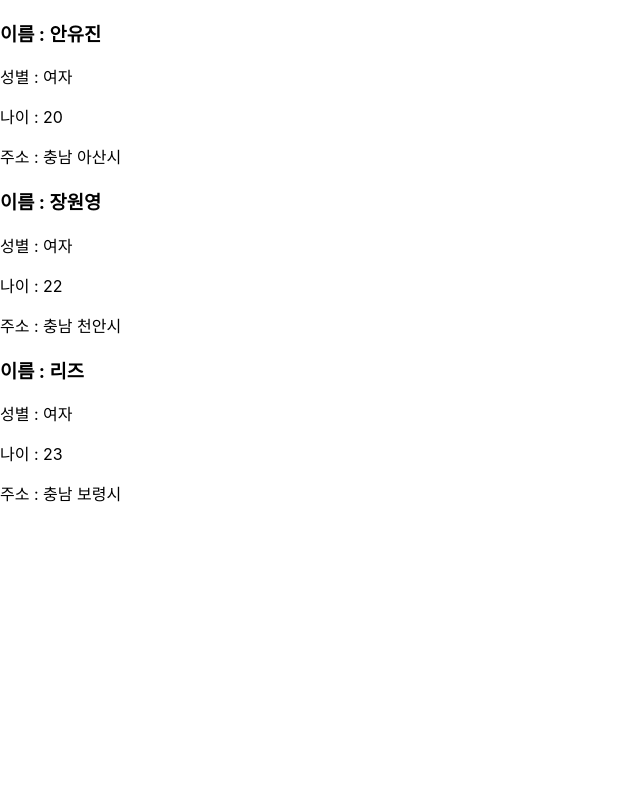
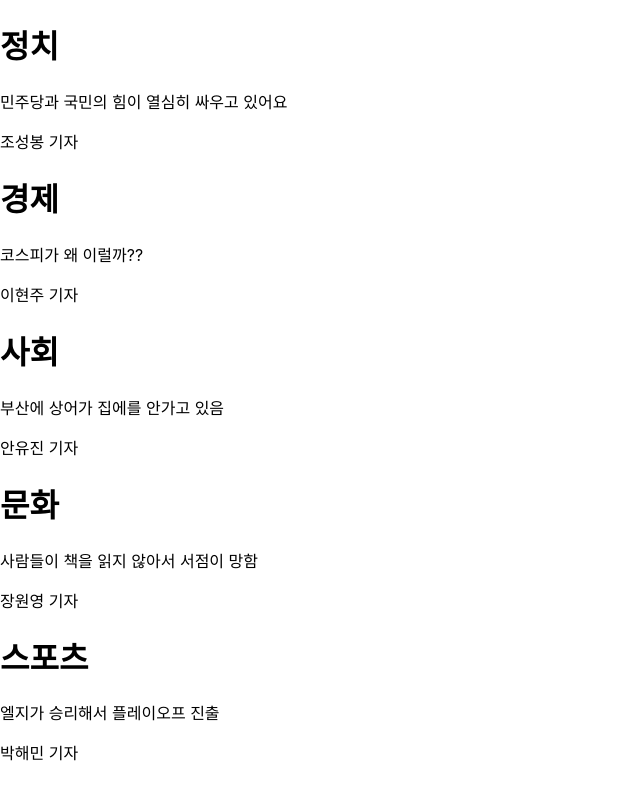
Before and after one commit to aranparrk/AI-Agent, a React (Create React App) app in the folder frontend/react/human-sample-react/: page / in a window 1280 px wide. Shown: the whole page, without its empty margins (0-640 px from the left). Built offline with nearby package versions, Linux system fonts and the light colour scheme.

Commit message:
✨ add: React 데이터

```diff
--- a/frontend/react/human-sample-react/src/App.js
+++ b/frontend/react/human-sample-react/src/App.js
@@ -1,38 +1,44 @@
 import logo from "./logo.svg";
 import "./App.css";
-import WelcomeProps from "./WelcomeProp";
+import Article from "./Article";
+
+const data = [
+  {
+    title: "정치",
+    contents: "민주당과 국민의 힘이 열심히 싸우고 있어요",
+    writer: "조성봉 기자",
+    date: "2026-10-15 PM 03:12",
+  },
+  {
+    title: "경제",
+    contents: "코스피가 왜 이럴까??",
+    writer: "이현주 기자",
+    date: "2026-10-15 PM 03:13",
+  },
+  {
+    title: "사회",
+    contents: "부산에 상어가 집에를 안가고 있음",
+    writer: "안유진 기자",
+    date: "2026-10-15 PM 03:14",
+  },
+  {
+    title: "문화",
+    contents: "사람들이 책을 읽지 않아서 서점이 망함",
+    writer: "장원영 기자",
+    date: "2026-10-15 PM 03:15",
+  },
+  {
+    title: "스포츠",
+    contents: "엘지가 승리해서 플레이오프 진출",
+    writer: "박해민 기자",
+    date: "2026-10-15 PM 03:15",
+  },
+];
 
 function App() {
-  // 자바스크립트 문법 구간
-  const name = "안유진"; // 표현식 포함 하기
-  // 성별, 나이, 주소 변수를 만들어 화면에 표시해보기
-  const gender = "F";
-  const age = "33";
-  const addr = "충남 아산시";
-  const score = "60";
-
   return (
     // 화면을 그려주는 구간
-    <>
-      <WelcomeProps
-        name="안유진"
-        gender="여자"
-        age={20}
-        addr="충남 아산시"
-      ></WelcomeProps>
-      <WelcomeProps
-        name="장원영"
-        gender="여자"
-        age={22}
-        addr="충남 천안시"
-      ></WelcomeProps>
-      <WelcomeProps
-        name="리즈"
-        gender="여자"
-        age={23}
-        addr="충남 보령시"
-      ></WelcomeProps>
-    </>
+    <>{data && data.map((e, index) => <Article key={index} data={e} />)}</>
   );
 }
 
--- /dev/null
+++ b/frontend/react/human-sample-react/src/Article.js
@@ -0,0 +1,20 @@
+// 기사제목
+// 내용
+// 작성일
+// 작성자
+// props로 전달 받아 표시 하기
+// 기본값 설정 사용
+// 구조 분해 사용
+
+const Article = ({ data }) => {
+  return (
+    <>
+      <h1>{data.title}</h1>
+      <p>{data.contents}</p>
+      <p>{data.regDate}</p>
+      <p>{data.writer}</p>
+    </>
+  );
+};
+
+export default Article;
--- a/frontend/react/human-sample-react/src/WelcomeProp.js
+++ b/frontend/react/human-sample-react/src/WelcomeProp.js
@@ -1,12 +1,20 @@
 // Props : 부모 컴포넌트에서 자식 컴포넌트로 전달되는 데이터
 
-const WelcomeProps = (x) => {
+// 함수형 컴포넌트 생성 : 화살표 함수
+// props : 객체로 이루어져 있음 (키와 값으로 구성된 속성들이 존재)
+// 구조 분해 / 비구조화 할당 : {}
+const WelcomeProps = ({
+  name = "없음",
+  gender = "F",
+  age = 0,
+  addr = "서울",
+}) => {
   return (
     <>
-      <h3>이름 : {x.name}</h3>
-      <p>성별 : {x.gender}</p>
-      <p>나이 : {x.age}</p>
-      <p>주소 : {x.addr}</p>
+      <h3>이름 : {name}</h3>
+      <p>성별 : {gender}</p>
+      <p>나이 : {age}</p>
+      <p>주소 : {addr}</p>
     </>
   );
 };
```
